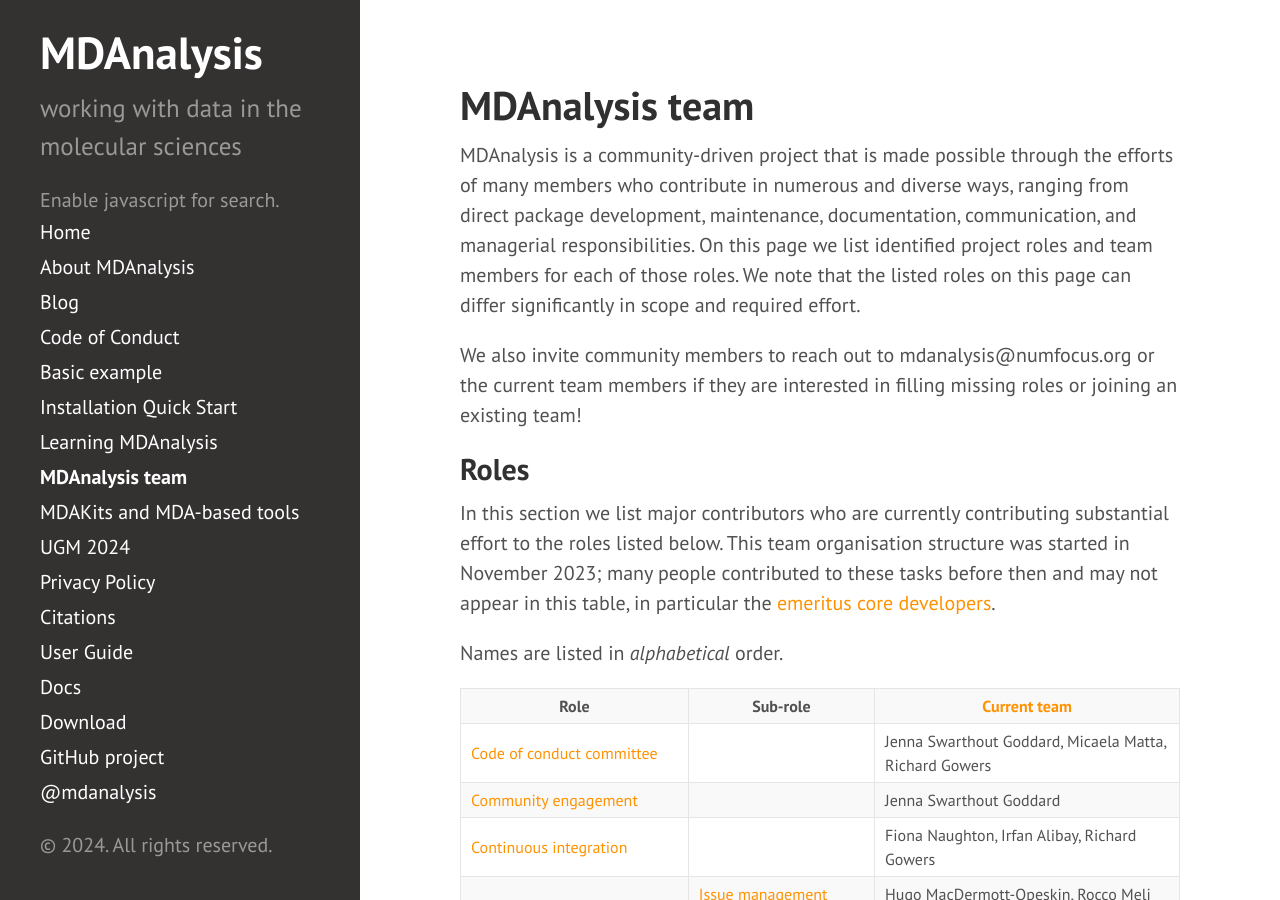
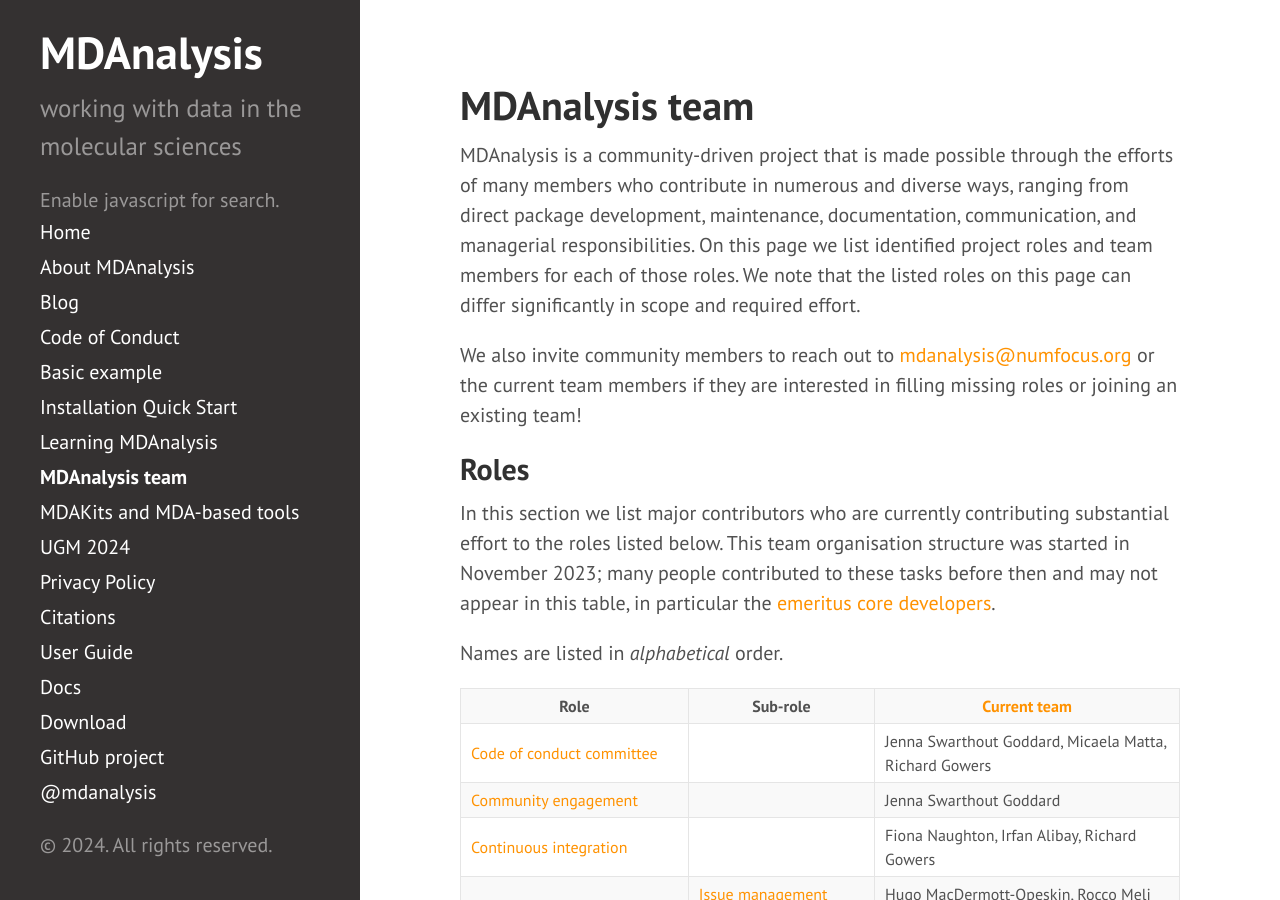
Before and after one commit to MDAnalysis/MDAnalysis.github.io, a Jekyll site: the page built from pages/team.md, in a window 1280 px wide and 900 px high. Built offline with Jekyll 4.4.1, drawn with Linux system fonts in a browser that asks for light colours; comment, search, counter and statistics services are not loaded; part of the change alters nothing that is shown.

```diff
--- a/pages/team.md
+++ b/pages/team.md
@@ -6,7 +6,7 @@ order: 4
 
 MDAnalysis is a community-driven project that is made possible through the efforts of many members who contribute in numerous and diverse ways, ranging from direct package development, maintenance, documentation, communication, and managerial responsibilities. On this page we list identified project roles and team members for each of those roles. We note that the listed roles on this page can differ significantly in scope and required effort.
 
-We also invite community members to reach out to mdanalysis@numfocus.org or the current team members if they are interested in filling missing roles or joining an existing team!
+We also invite community members to reach out to [mdanalysis@numfocus.org](mailto:mdanalysis@numfocus.org) or the current team members if they are interested in filling missing roles or joining an existing team!
 
 ## Roles
 
```
